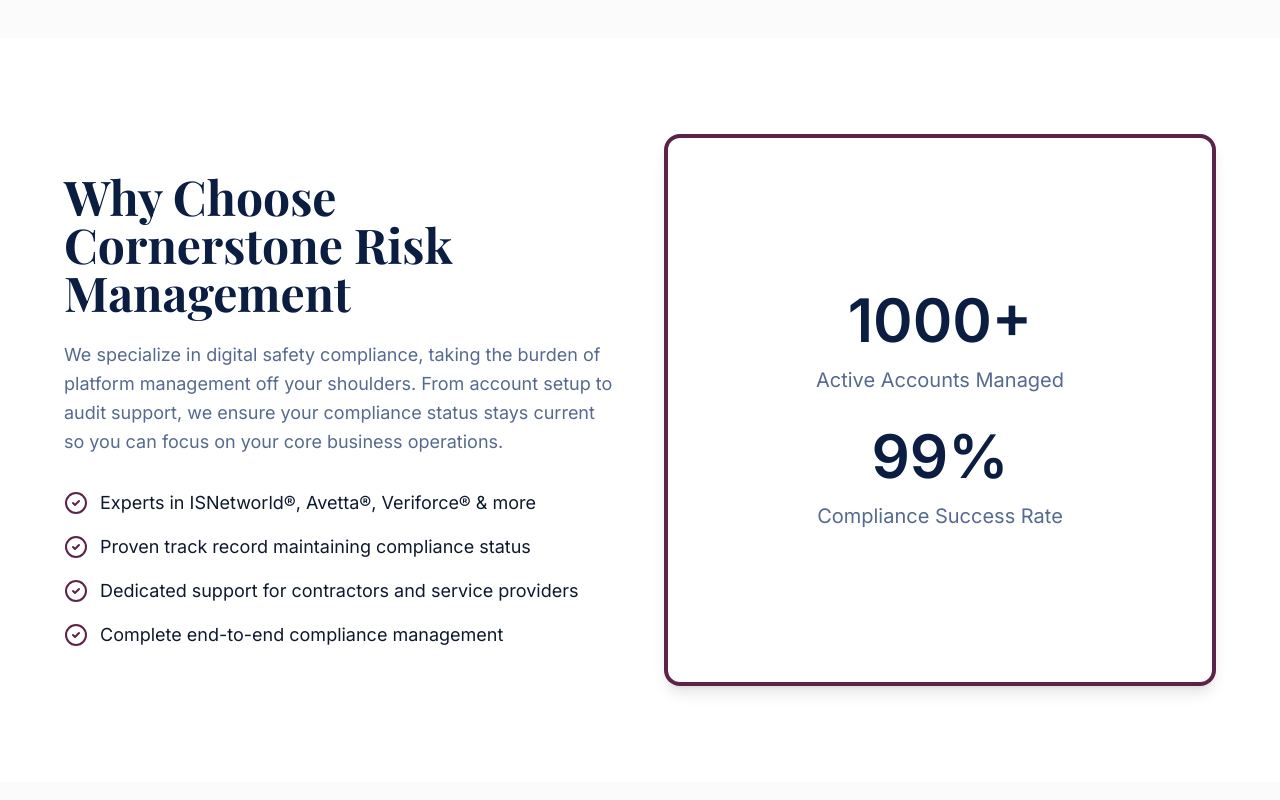
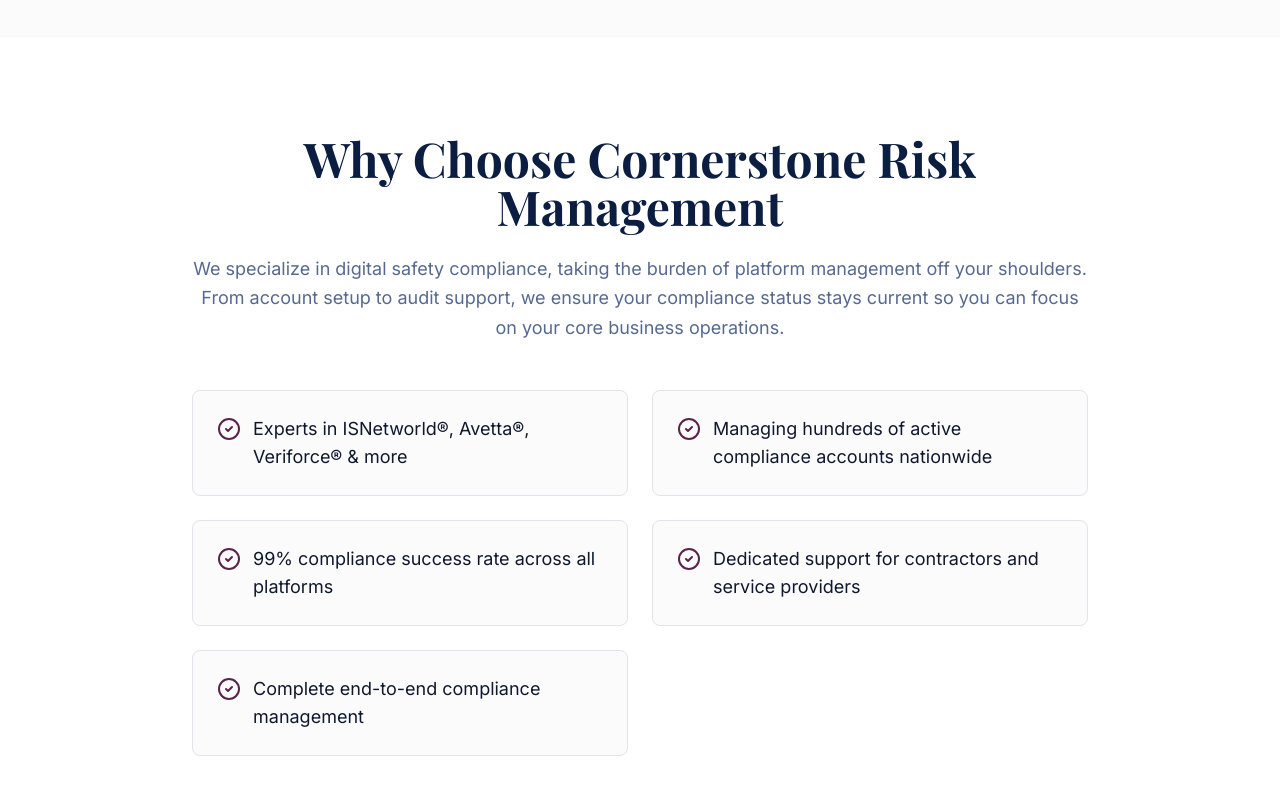
Before and after one commit to gbrent7575/consultify-brightstart, a React (Vite) app: page / in a window 1280 px wide. Shown: the part 1960-2760 px from the top of the page. Built offline with nearby package versions, Linux system fonts and the light colour scheme; the HTML template or start-up script is replaced by a standard one.

Commit message:
Refactor About Section

```diff
--- a/src/components/About.tsx
+++ b/src/components/About.tsx
@@ -2,7 +2,8 @@ import { CheckCircle2 } from "lucide-react";
 
 const benefits = [
   "Experts in ISNetworld®, Avetta®, Veriforce® & more",
-  "Proven track record maintaining compliance status",
+  "Managing hundreds of active compliance accounts nationwide",
+  "99% compliance success rate across all platforms",
   "Dedicated support for contractors and service providers",
   "Complete end-to-end compliance management",
 ];
@@ -11,36 +12,27 @@ const About = () => {
   return (
     <section id="about" className="py-24 bg-background">
       <div className="container mx-auto px-4">
-        <div className="grid grid-cols-1 lg:grid-cols-2 gap-12 items-center max-w-6xl mx-auto">
-          <div className="animate-fade-in">
+        <div className="max-w-4xl mx-auto">
+          <div className="text-center animate-fade-in mb-12">
             <h2 className="text-4xl md:text-5xl font-serif font-bold text-primary mb-6">
               Why Choose Cornerstone Risk Management
             </h2>
-            <p className="text-lg text-muted-foreground mb-8 leading-relaxed">
+            <p className="text-lg text-muted-foreground leading-relaxed">
               We specialize in digital safety compliance, taking the burden of platform management off your shoulders. From account setup to audit support, we ensure your compliance status stays current so you can focus on your core business operations.
             </p>
-            <ul className="space-y-4">
-              {benefits.map((benefit, index) => (
-                <li key={index} className="flex items-start space-x-3 animate-slide-up" style={{ animationDelay: `${index * 0.1}s` }}>
-                  <CheckCircle2 className="h-6 w-6 text-accent flex-shrink-0 mt-0.5" />
-                  <span className="text-foreground text-lg">{benefit}</span>
-                </li>
-              ))}
-            </ul>
           </div>
 
-          <div className="relative animate-fade-in">
-            <div className="aspect-square rounded-2xl bg-accent p-1 shadow-lg">
-              <div className="w-full h-full bg-card rounded-xl p-8 flex items-center justify-center">
-                <div className="text-center">
-                  <div className="text-6xl font-bold text-primary mb-4">1000+</div>
-                  <div className="text-xl text-muted-foreground mb-8">Active Accounts Managed</div>
-
-                  <div className="text-6xl font-bold text-primary mb-4">99%</div>
-                  <div className="text-xl text-muted-foreground">Compliance Success Rate</div>
-                </div>
+          <div className="grid grid-cols-1 md:grid-cols-2 gap-6">
+            {benefits.map((benefit, index) => (
+              <div
+                key={index}
+                className="flex items-start space-x-3 p-6 rounded-lg bg-secondary/30 hover:bg-secondary/50 transition-colors animate-slide-up border border-border"
+                style={{ animationDelay: `${index * 0.1}s` }}
+              >
+                <CheckCircle2 className="h-6 w-6 text-accent flex-shrink-0 mt-0.5" />
+                <span className="text-foreground text-lg">{benefit}</span>
               </div>
-            </div>
+            ))}
           </div>
         </div>
       </div>
```
